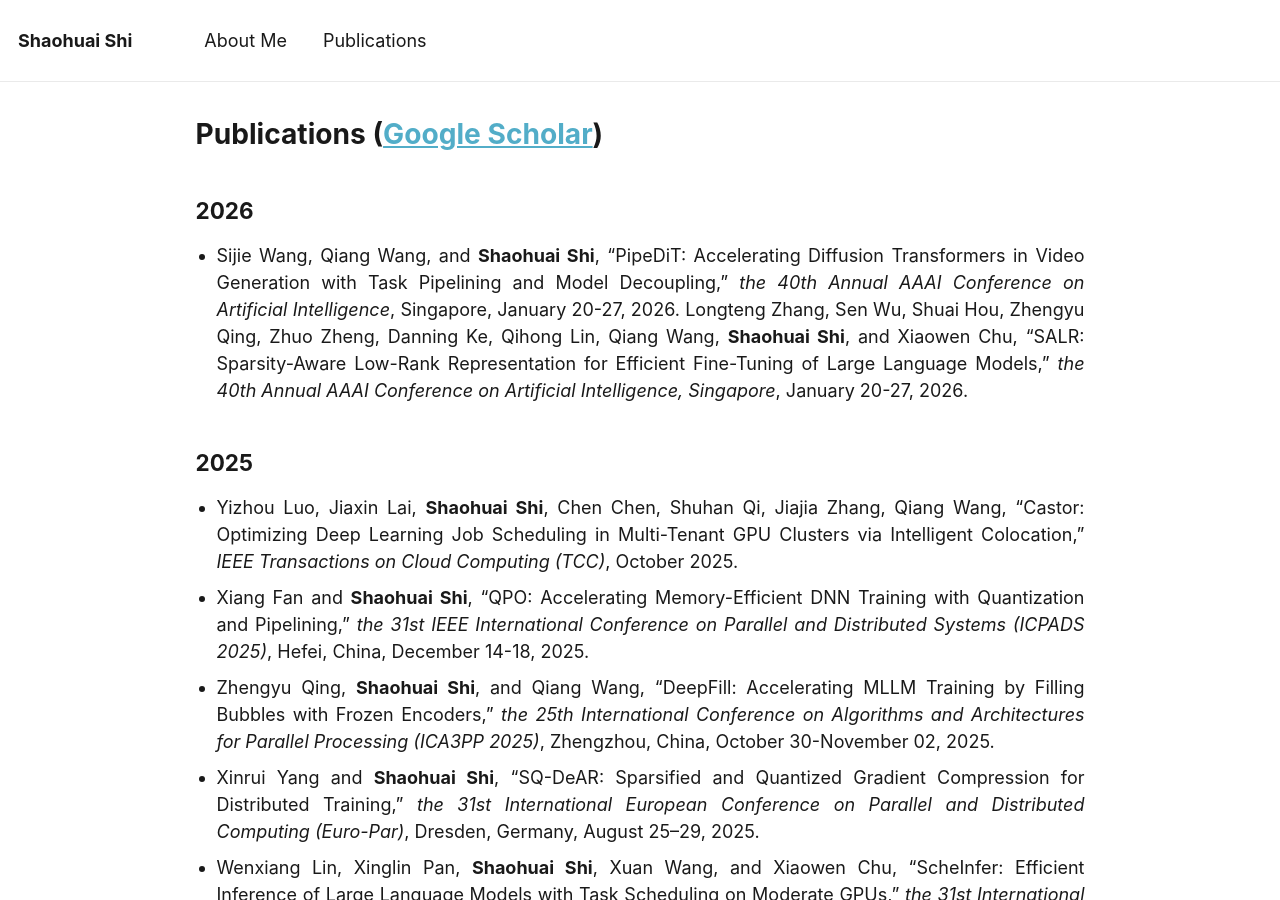
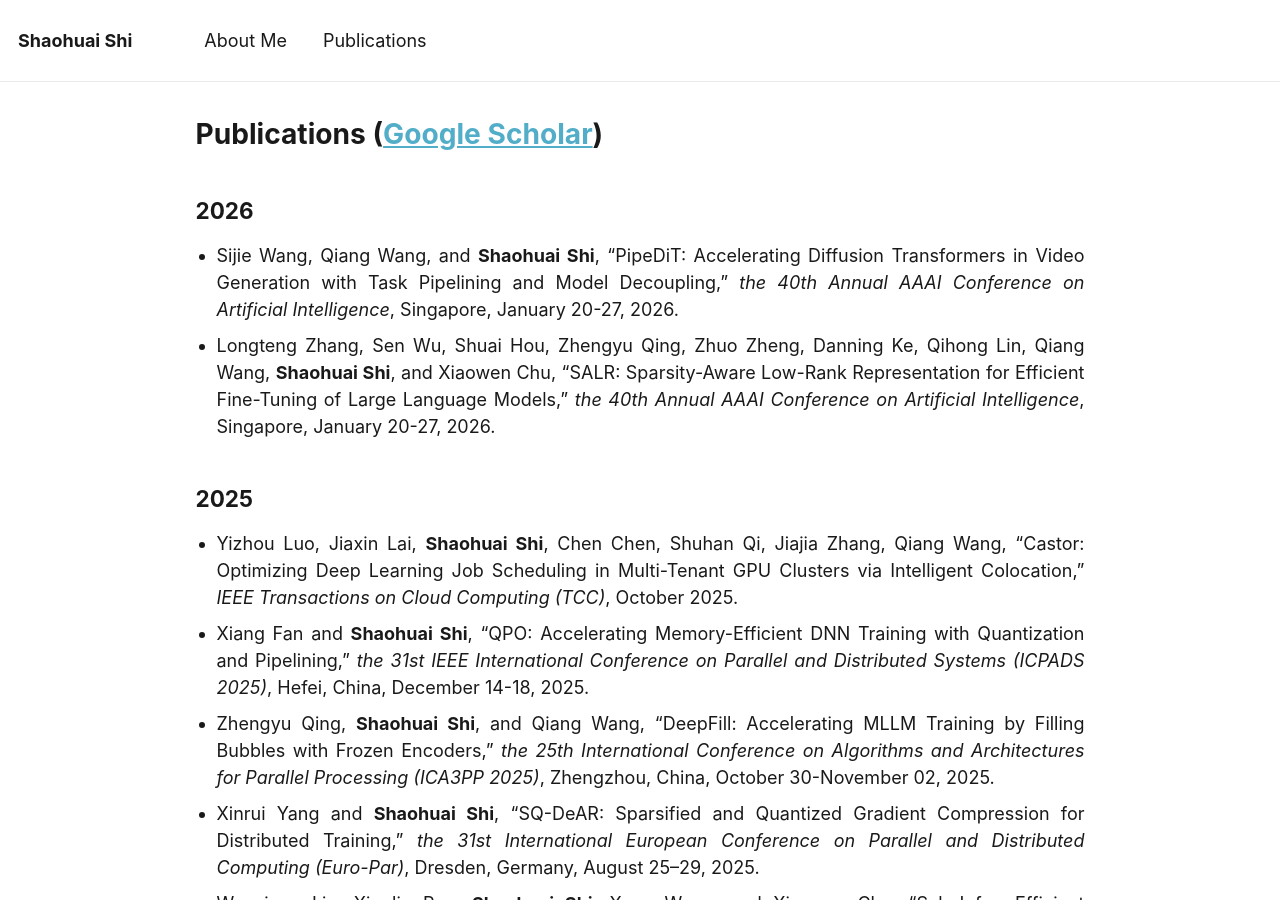
Before and after one commit to shaohuais/shaohuais.github.io, a Jekyll site: the page built from _pages/publications.md, in a window 1280 px wide and 900 px high. Built offline with Jekyll 4.4.1, drawn with Linux system fonts in a browser that asks for light colours.

```diff
--- a/_pages/publications.md
+++ b/_pages/publications.md
@@ -15,7 +15,7 @@ Publications ([Google Scholar](https://scholar.google.com/citations?user=Wr4B6fQ
 ======
 ## 2026
 - Sijie Wang, Qiang Wang, and **Shaohuai Shi**, "PipeDiT: Accelerating Diffusion Transformers in Video Generation with Task Pipelining and Model Decoupling," *the 40th Annual AAAI Conference on Artificial Intelligence*, Singapore, January 20-27, 2026.
-Longteng Zhang, Sen Wu, Shuai Hou, Zhengyu Qing, Zhuo Zheng, Danning Ke, Qihong Lin, Qiang Wang, **Shaohuai Shi**, and Xiaowen Chu, "SALR: Sparsity-Aware Low-Rank Representation for Efficient Fine-Tuning of Large Language Models," *the 40th Annual AAAI Conference on Artificial Intelligence, Singapore*, January 20-27, 2026.
+- Longteng Zhang, Sen Wu, Shuai Hou, Zhengyu Qing, Zhuo Zheng, Danning Ke, Qihong Lin, Qiang Wang, **Shaohuai Shi**, and Xiaowen Chu, "SALR: Sparsity-Aware Low-Rank Representation for Efficient Fine-Tuning of Large Language Models," *the 40th Annual AAAI Conference on Artificial Intelligence*, Singapore, January 20-27, 2026.
 
 ## 2025
 - Yizhou Luo, Jiaxin Lai, **Shaohuai Shi**, Chen Chen, Shuhan Qi, Jiajia Zhang, Qiang Wang, "Castor: Optimizing Deep Learning Job Scheduling in Multi-Tenant GPU Clusters via Intelligent Colocation," *IEEE Transactions on Cloud Computing (TCC)*, October 2025.
```
